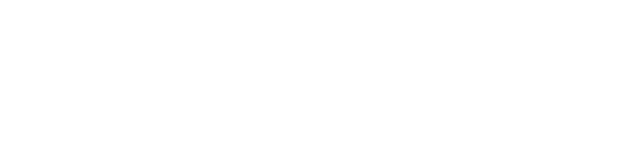
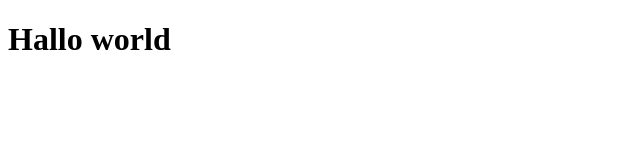
Before and after one commit to Jumai001/CSS, a plain HTML site: page index.html in a window 1280 px wide. Shown: the whole page, without its empty margins (0-640 px from the left). Drawn offline with Linux system fonts and the light colour scheme.

Commit message:
update index.html

```diff
--- a/index.html
+++ b/index.html
@@ -6,6 +6,6 @@
   <title>Documents</title>
 </head>
 <body>
-
+  <H1>Hallo world</H1>
 </body>
 </html>
```
